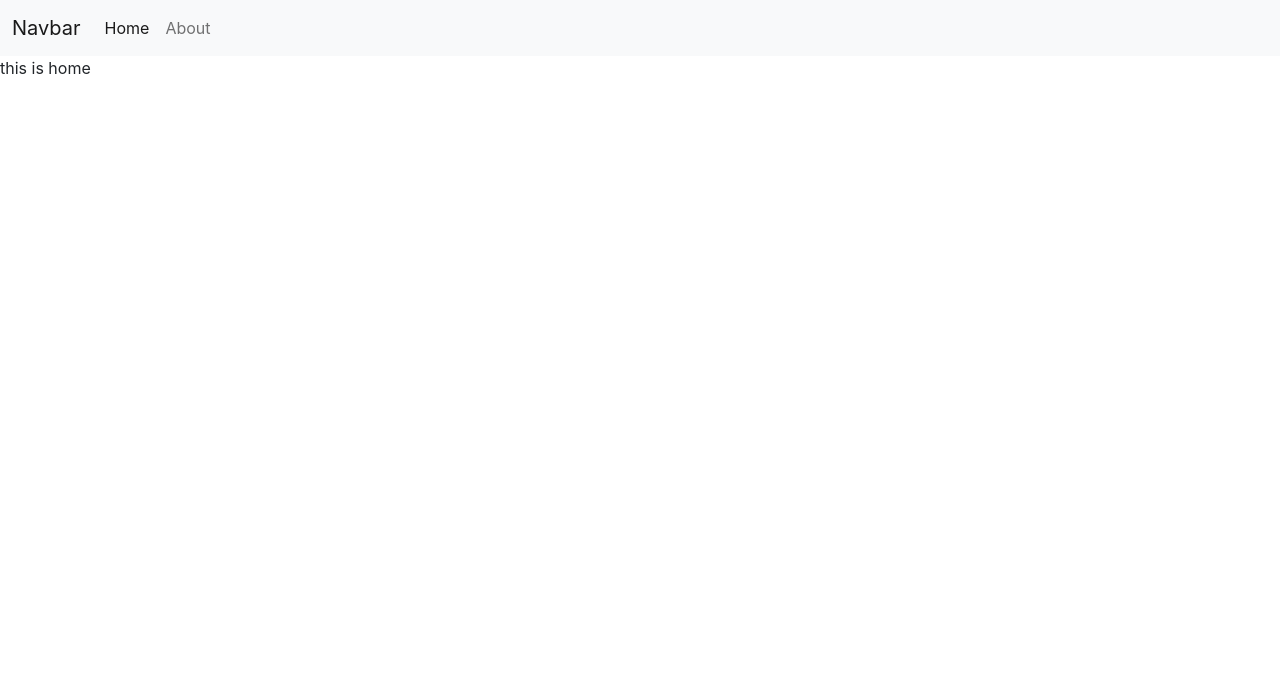
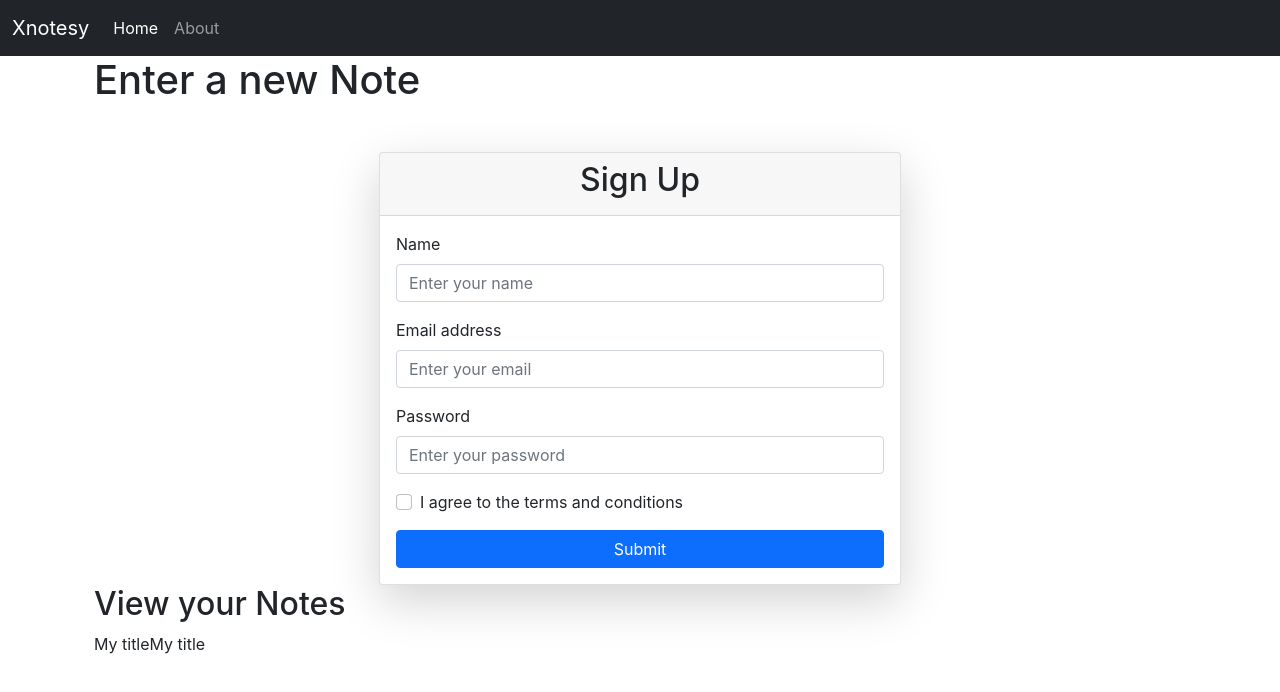
Before and after one commit to svenkat19/xnotesy, a React (Create React App) app: page / in a window 1280 px wide. Shown: the top 692 px of the page. Built offline with nearby package versions, Linux system fonts and the light colour scheme.

Commit message:
contextAPI updated

```diff
--- a/src/App.js
+++ b/src/App.js
@@ -1,18 +1,23 @@
 import { BrowserRouter, Route, Routes } from "react-router-dom";
-import './App.css';
+import "./App.css";
 import Navbar from "./components/Navbar";
 import About from "./components/About";
 import Ghar from "./components/Ghar";
+import NoteState from "./context/notes/NoteState";
 
 function App() {
   return (
+    <NoteState>
       <BrowserRouter>
         <Navbar />
+        <div className="container">
           <Routes>
             <Route path="/about" element={<About />} />
             <Route path="/" element={<Ghar />} />
           </Routes>
+        </div>
       </BrowserRouter>
+    </NoteState>
   );
 }
 
--- a/src/components/Ghar.js
+++ b/src/components/Ghar.js
@@ -1,11 +1,82 @@
-import React from 'react'
+import React, { useContext } from "react";
+import noteContext from "../context/notes/noteContext";
 
 function Ghar() {
+  const context=useContext(noteContext);
+  const {notes,setNotes}=context;
+
   return (
-    <div>
-      this is home
+    <div className="container">
+      <h1>Enter a new Note</h1>
+      <div className="container mt-5">
+        <div className="row justify-content-center">
+          <div className="col-md-6">
+            <div className="card shadow-lg">
+              <div className="card-header text-center">
+                <h2>Sign Up</h2>
+              </div>
+              <div className="card-body">
+                <form>
+                  <div className="mb-3">
+                    <label htmlFor="name" className="form-label">
+                      Name
+                    </label>
+                    <input
+                      type="text"
+                      className="form-control"
+                      id="name"
+                      placeholder="Enter your name"
+                    />
+                  </div>
+                  <div className="mb-3">
+                    <label htmlFor="email" className="form-label">
+                      Email address
+                    </label>
+                    <input
+                      type="email"
+                      className="form-control"
+                      id="email"
+                      placeholder="Enter your email"
+                    />
+                  </div>
+                  <div className="mb-3">
+                    <label htmlFor="password" className="form-label">
+                      Password
+                    </label>
+                    <input
+                      type="password"
+                      className="form-control"
+                      id="password"
+                      placeholder="Enter your password"
+                    />
+                  </div>
+                  <div className="mb-3 form-check">
+                    <input
+                      type="checkbox"
+                      className="form-check-input"
+                      id="terms"
+                    />
+                    <label className="form-check-label" htmlFor="terms">
+                      I agree to the terms and conditions
+                    </label>
+                  </div>
+                  <button type="submit" className="btn btn-primary w-100">
+                    Submit
+                  </button>
+                </form>
+              </div>
+            </div>
+          </div>
+        </div>
+      </div>
+      <h2> View your Notes </h2>
+      {
+        notes.map((note)=>{
+          return note.title;
+        })
+      }
     </div>
-  )
+  );
 }
 
-export default Ghar
+export default Ghar;
--- a/src/components/Navbar.js
+++ b/src/components/Navbar.js
@@ -1,13 +1,14 @@
 import React from "react";
-import { Link } from "react-router-dom";
+import { Link, useLocation } from "react-router-dom";
 
 const Navbar = () => {
+  let loc = useLocation();
   return (
     <div>
-      <nav className="navbar navbar-expand-lg navbar-light bg-light">
+      <nav className="navbar navbar-expand-lg navbar-dark bg-dark">
         <div className="container-fluid">
           <Link className="navbar-brand" to="/">
-            Navbar
+            Xnotesy
           </Link>
           <button
             className="navbar-toggler"
@@ -23,12 +24,21 @@ const Navbar = () => {
           <div className="collapse navbar-collapse" id="navbarNav">
             <ul className="navbar-nav">
               <li className="nav-item">
-                <Link className="nav-link active" aria-current="page" to="/">
+                <Link
+                  className={`nav-link ${loc.pathname === "/" ? "active" : ""}`}
+                  aria-current="page"
+                  to="/"
+                >
                   Home
                 </Link>
               </li>
               <li className="nav-item">
-                <Link className="nav-link" to="/about">
+                <Link
+                  className={`nav-link ${
+                    loc.pathname === "/about" ? "active" : ""
+                  }`}
+                  to="/about"
+                >
                   About
                 </Link>
               </li>
--- /dev/null
+++ b/src/context/notes/NoteState.js
@@ -0,0 +1,30 @@
+import { useState } from "react";
+import NoteContext from "./noteContext";
+const NoteState = (props) => {
+  const NotesInitial = [
+    {
+      "_id": "66d43f6beeb5d28658e29cb5",
+      "user": "66d2f93a5b5e02dc07d5d688",
+      "title": "My title",
+      "description": "Hello welcome to express js",
+      "tag": "official",
+      "date": "2024-09-01T10:18:19.984Z",
+      "__v": 0
+    },
+    {
+      "_id": "66d43f6ceeb5d28658e29cb7",
+      "user": "66d2f93a5b5e02dc07d5d688",
+      "title": "My title",
+      "description": "Hello welcome to express js",
+      "tag": "official",
+      "date": "2024-09-01T10:18:20.607Z",
+      "__v": 0
+    }
+  ];
+const [notes,setNotes]=useState(NotesInitial)
+  return (
+    <NoteContext.Provider value={{notes,setNotes}}>{props.children}</NoteContext.Provider>
+  );
+};
+
+export default NoteState;
--- /dev/null
+++ b/src/context/notes/noteContext.js
@@ -0,0 +1,3 @@
+import { createContext } from "react";
+const noteContext=createContext();
+export default noteContext;
```
Also changed, not shown: 1 other file (tests, documents, lock files or other folders). Lines whose indentation alone changed are shown as unchanged.
